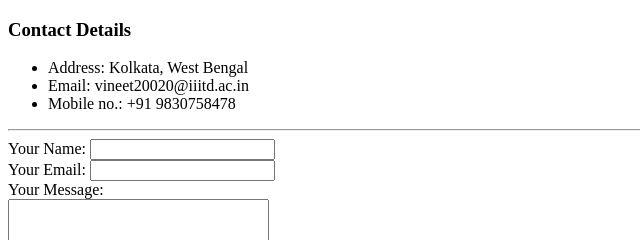
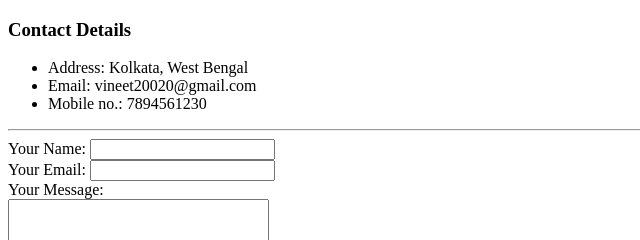
Before and after one commit to VineetMaheshwari/CV, a plain HTML site: page contact.html in a window 1280 px wide. Shown: the top 240 px of the page, 0-640 px from the left. Drawn offline with Linux system fonts and the light colour scheme.

Commit message:
Update contact.html
updated contact details

```diff
--- a/contact.html
+++ b/contact.html
@@ -12,8 +12,8 @@
     <h3>Contact Details</h3>
     <ul>
         <li>Address: Kolkata, West Bengal</li>
-        <li>Email: vineet20020@iiitd.ac.in</li>
-        <li>Mobile no.: +91 9830758478</li>
+        <li>Email: vineet20020@gmail.com</li>
+        <li>Mobile no.: 7894561230</li>
     </ul>
     <hr>
     <form action="mailto:vineet20020@iiitd.ac.in" method="POST" enctype="text/plain">
```
